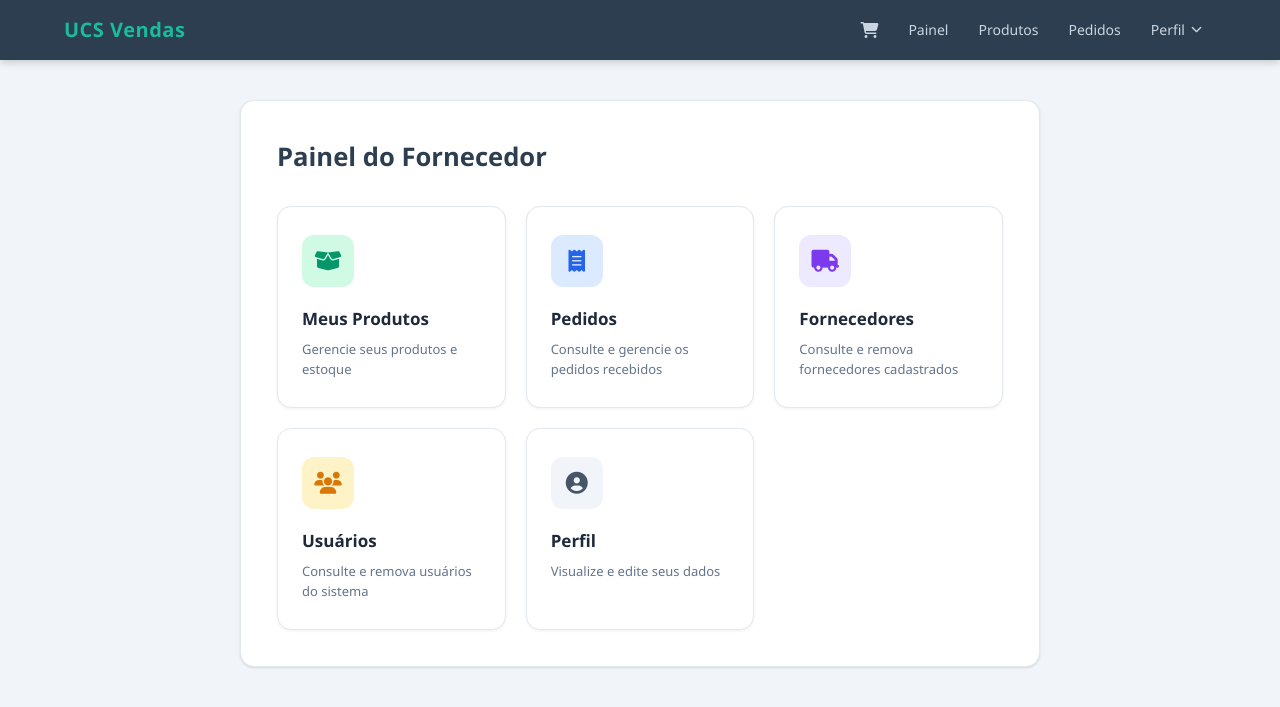
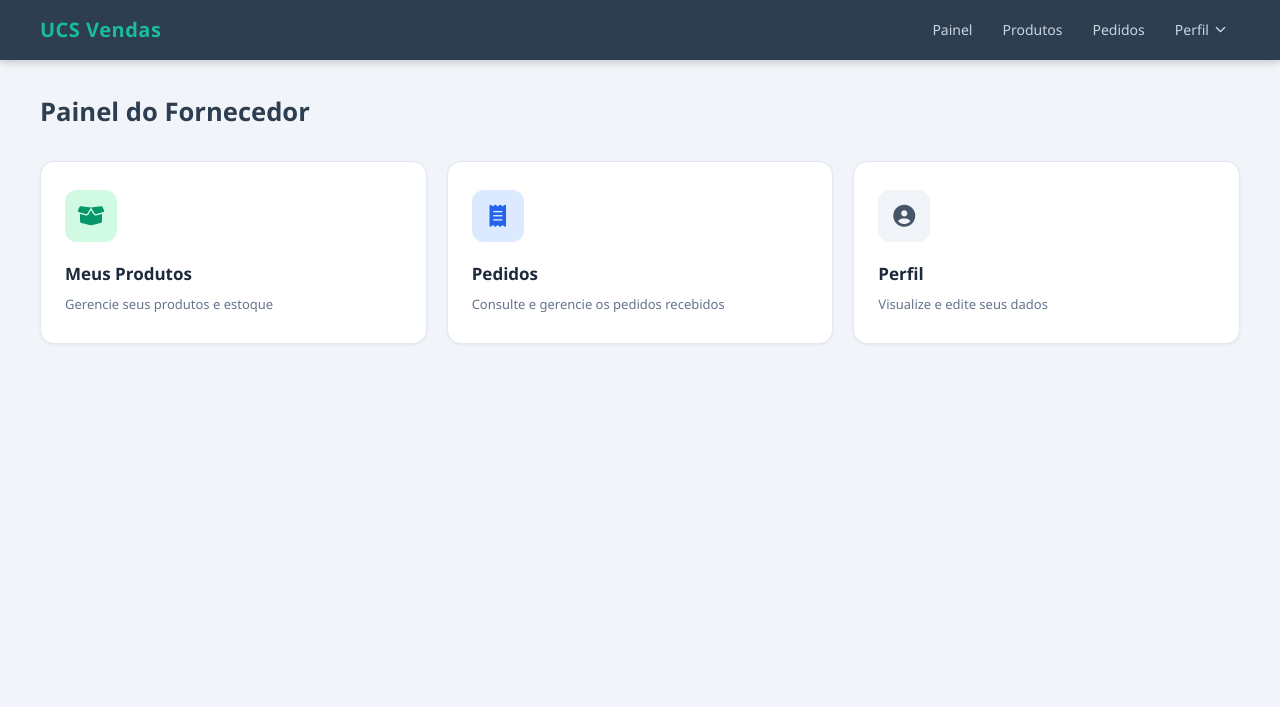
Before and after one commit to ThiagoFrancischini/UCSVendas, a PHP site: page /UCSVendas/views/dashboards/index.php in a window 1280 px wide. Shown: the top 707 px of the page. Run offline with PHP 8.4, Linux system fonts and the light colour scheme; the visitor is signed in with stand-in values (Sample User, id 1).

Commit message:
Ajustes UI

```diff
--- a/api/deleta_fornecedor.php
+++ b/api/deleta_fornecedor.php
@@ -1,7 +1,7 @@
 <?php
 header('Content-Type: application/json');
 if (session_status() == PHP_SESSION_NONE) session_start();
-if (!isset($_SESSION['perfil']) || !in_array($_SESSION['perfil'], ['FORNECEDOR', 'ADMIN'])) {
+if (!isset($_SESSION['perfil']) || $_SESSION['perfil'] !== 'ADMIN') {
     echo json_encode(['sucesso' => false, 'mensagem' => 'Acesso negado.']);
     exit;
 }
--- a/api/deleta_usuario.php
+++ b/api/deleta_usuario.php
@@ -1,7 +1,7 @@
 <?php
 header('Content-Type: application/json');
 if (session_status() == PHP_SESSION_NONE) session_start();
-if (!isset($_SESSION['perfil']) || !in_array($_SESSION['perfil'], ['FORNECEDOR', 'ADMIN'])) {
+if (!isset($_SESSION['perfil']) || $_SESSION['perfil'] !== 'ADMIN') {
     echo json_encode(['sucesso' => false, 'mensagem' => 'Acesso negado.']);
     exit;
 }
--- a/api/lista_fornecedores.php
+++ b/api/lista_fornecedores.php
@@ -1,7 +1,7 @@
 <?php
 header('Content-Type: application/json');
 if (session_status() == PHP_SESSION_NONE) session_start();
-if (!isset($_SESSION['perfil']) || !in_array($_SESSION['perfil'], ['FORNECEDOR', 'ADMIN'])) {
+if (!isset($_SESSION['perfil']) || $_SESSION['perfil'] !== 'ADMIN') {
     echo json_encode(['sucesso' => false, 'mensagem' => 'Acesso negado.']);
     exit;
 }
--- a/api/lista_usuarios.php
+++ b/api/lista_usuarios.php
@@ -1,7 +1,7 @@
 <?php
 header('Content-Type: application/json');
 if (session_status() == PHP_SESSION_NONE) session_start();
-if (!isset($_SESSION['perfil']) || !in_array($_SESSION['perfil'], ['FORNECEDOR', 'ADMIN'])) {
+if (!isset($_SESSION['perfil']) || $_SESSION['perfil'] !== 'ADMIN') {
     echo json_encode(['sucesso' => false, 'mensagem' => 'Acesso negado.']);
     exit;
 }
--- a/assets/css/style.css
+++ b/assets/css/style.css
@@ -47,12 +47,10 @@ header {
 }
 
 .header-container {
-    max-width: 1200px;
-    margin: 0 auto;
     display: flex;
     justify-content: space-between;
     align-items: center;
-    padding: 0 24px;
+    padding: 0 40px;
     height: 60px;
 }
 
@@ -207,13 +205,22 @@ header {
    MAIN / LAYOUT
    ============================================================ */
 main {
-    max-width: 800px;
+    max-width: 640px;
     margin: 40px auto;
     background-color: #fff;
     padding: 36px;
     border-radius: var(--radius-lg);
     box-shadow: var(--shadow-sm);
     border: 1px solid var(--gray-200);
+}
+
+main.dash-main {
+    max-width: none;
+    background: transparent;
+    box-shadow: none;
+    border: none;
+    padding: 32px 40px;
+    margin: 0;
 }
 
 h1, h2, h3 {
--- a/assets/js/auth/login.js
+++ b/assets/js/auth/login.js
@@ -18,8 +18,14 @@ $(document).ready(function() {
             },
             success: function(response) {
                 if (response.sucesso) {
+                    var params = new URLSearchParams(window.location.search);
+                    var redirect = params.get('redirect');
                     if (response.perfil === 'FORNECEDOR') {
                         window.location.href = '../dashboards/index.php';
+                    } else if (response.perfil === 'ADMIN') {
+                        window.location.href = '../admin/index.php';
+                    } else if (redirect === 'checkout') {
+                        window.location.href = '../store/checkout.php';
                     } else {
                         window.location.href = '../store/index.php';
                     }
--- a/assets/js/auth/registro.js
+++ b/assets/js/auth/registro.js
@@ -75,7 +75,8 @@ $(document).ready(function() {
                 if (response.sucesso) {
                     mensagemDiv.addClass('alert alert-success').text('Cadastro realizado com sucesso! Redirecionando para o login...').show();
                     setTimeout(function() {
-                        window.location.href = 'login.php';
+                        var redirect = window.REGISTRO_REDIRECT || '';
+                        window.location.href = 'login.php' + (redirect ? '?redirect=' + encodeURIComponent(redirect) : '');
                     }, 2000);
                 } else {
                     mensagemDiv.addClass('alert alert-error').text(response.mensagem).show();
--- a/views/auth/registro.php
+++ b/views/auth/registro.php
@@ -2,6 +2,7 @@
 if (!defined('BASE_URL')) {
     require_once(__DIR__ . '/../../config.php');
 }
+$redirect = htmlspecialchars($_GET['redirect'] ?? '', ENT_QUOTES);
 include_once '../layouts/header.php';
 ?>
 
@@ -71,4 +72,5 @@ include_once '../layouts/header.php';
 
 <?php include_once '../layouts/footer.php'; ?>
 
+<script>window.REGISTRO_REDIRECT = '<?php echo $redirect; ?>';</script>
 <script src="../../assets/js/auth/registro.js"></script>
--- a/views/dashboards/fornecedores/index.php
+++ b/views/dashboards/fornecedores/index.php
@@ -5,14 +5,14 @@ if (!defined('BASE_URL')) {
 if (session_status() == PHP_SESSION_NONE) {
     session_start();
 }
-if (!isset($_SESSION['perfil']) || $_SESSION['perfil'] !== 'FORNECEDOR') {
+if (!isset($_SESSION['perfil']) || $_SESSION['perfil'] !== 'ADMIN') {
     header('Location: ' . BASE_URL . '/views/store/index.php');
     exit;
 }
 ?>
 <?php include_once '../../layouts/header.php'; ?>
 
-<main>
+<main class="dash-main">
     <div class="page-header">
         <h1>Fornecedores</h1>
     </div>
--- a/views/dashboards/index.php
+++ b/views/dashboards/index.php
@@ -13,7 +13,7 @@ if (!isset($_SESSION['perfil']) || $_SESSION['perfil'] !== 'FORNECEDOR') {
 ?>
 <?php include_once '../layouts/header.php'; ?>
 
-<main>
+<main class="dash-main">
     <h1>Painel do Fornecedor</h1>
 
     <div class="dashboard-cards">
@@ -27,18 +27,6 @@ if (!isset($_SESSION['perfil']) || $_SESSION['perfil'] !== 'FORNECEDOR') {
             <div class="dashboard-card-icon"><i class="fas fa-receipt"></i></div>
             <h3>Pedidos</h3>
             <p>Consulte e gerencie os pedidos recebidos</p>
-        </a>
-
-        <a href="fornecedores/index.php" class="dashboard-card card-purple">
-            <div class="dashboard-card-icon"><i class="fas fa-truck"></i></div>
-            <h3>Fornecedores</h3>
-            <p>Consulte e remova fornecedores cadastrados</p>
-        </a>
-
-        <a href="usuarios/index.php" class="dashboard-card card-orange">
-            <div class="dashboard-card-icon"><i class="fas fa-users"></i></div>
-            <h3>Usuários</h3>
-            <p>Consulte e remova usuários do sistema</p>
         </a>
 
         <a href="../perfil/index.php" class="dashboard-card card-gray">
--- a/views/dashboards/pedidos/index.php
+++ b/views/dashboards/pedidos/index.php
@@ -97,7 +97,7 @@ window.BASE_URL = '<?php echo BASE_URL; ?>';
 <script src="<?php echo BASE_URL; ?>/assets/js/dashboard/pedidos.js"></script>
 
 <style>
-.ped-admin-page { max-width: 1100px; margin: 40px auto; padding: 0 20px; }
+.ped-admin-page { max-width: none; background: transparent; box-shadow: none; border: none; padding: 32px 40px; margin: 0; }
 .ped-admin-header { display: flex; flex-wrap: wrap; justify-content: space-between; align-items: center; gap: 16px; margin-bottom: 24px; }
 .ped-admin-header h1 { font-size: 26px; margin: 0; }
 .ped-busca { display: flex; gap: 8px; flex-wrap: wrap; }
--- a/views/dashboards/produtos/index.php
+++ b/views/dashboards/produtos/index.php
@@ -12,7 +12,7 @@ if (!isset($_SESSION['perfil']) || $_SESSION['perfil'] !== 'FORNECEDOR') {
 ?>
 <?php include_once '../../layouts/header.php'; ?>
 
-<main>
+<main class="dash-main">
     <div class="page-header">
         <h1>Meus Produtos</h1>
         <a href="adicionar.php" class="btn-primary"><i class="fas fa-plus"></i> Adicionar Produto</a>
--- a/views/dashboards/usuarios/index.php
+++ b/views/dashboards/usuarios/index.php
@@ -5,14 +5,14 @@ if (!defined('BASE_URL')) {
 if (session_status() == PHP_SESSION_NONE) {
     session_start();
 }
-if (!isset($_SESSION['perfil']) || $_SESSION['perfil'] !== 'FORNECEDOR') {
+if (!isset($_SESSION['perfil']) || $_SESSION['perfil'] !== 'ADMIN') {
     header('Location: ' . BASE_URL . '/views/store/index.php');
     exit;
 }
 ?>
 <?php include_once '../../layouts/header.php'; ?>
 
-<main>
+<main class="dash-main">
     <div class="page-header">
         <h1>Usuários</h1>
     </div>
--- a/views/layouts/header.php
+++ b/views/layouts/header.php
@@ -20,7 +20,9 @@ if (session_status() == PHP_SESSION_NONE) {
         <div class="header-container">
             <a href="<?php echo BASE_URL; ?>/index.php" class="logo">UCS Vendas</a>
             <nav class="nav-links">
+                <?php if (!isset($_SESSION['perfil']) || $_SESSION['perfil'] === 'CLIENTE'): ?>
                 <a href="<?php echo BASE_URL; ?>/views/store/carrinho.php" class="carrinho-link"><i class="fas fa-shopping-cart"></i><span id="carrinho-badge" class="carrinho-badge" style="display:none">0</span></a>
+                <?php endif; ?>
                 <?php if (isset($_SESSION['perfil'])): ?>
                     <?php if ($_SESSION['perfil'] === 'FORNECEDOR'): ?>
                         <a href="<?php echo BASE_URL; ?>/views/dashboards/index.php">Painel</a>
--- a/views/store/index.php
+++ b/views/store/index.php
@@ -27,9 +27,7 @@ include_once '../layouts/header.php';
 
 <style>
 .vitrine {
-    max-width: 1200px;
-    margin: 40px auto;
-    padding: 0 20px;
+    padding: 32px 40px;
 }
 
 .page-header {
--- a/views/store/meus_pedidos.php
+++ b/views/store/meus_pedidos.php
@@ -59,7 +59,7 @@ window.BASE_URL = '<?php echo BASE_URL; ?>';
 <script src="<?php echo BASE_URL; ?>/assets/js/store/meus_pedidos.js"></script>
 
 <style>
-.meus-pedidos-page { max-width: 900px; margin: 40px auto; padding: 0 20px; }
+.meus-pedidos-page { max-width: none; margin: 0; padding: 32px 40px; background: transparent; box-shadow: none; border: none; }
 .meus-pedidos-page h1 { font-size: 26px; margin-bottom: 24px; }
 .loading-msg, .vazio-msg { text-align: center; padding: 60px 0; color: #888; font-size: 16px; }
 .pedido-card { background: #fff; border: 1px solid #e8edf3; border-radius: 16px; padding: 22px 28px; margin-bottom: 14px; box-shadow: 0 2px 12px rgba(0,0,0,0.05); transition: box-shadow .2s; }
```
Also changed, not shown: views/store/carrinho.php (+9 -3 lines), views/store/checkout.php (+8 -26 lines), views/store/detalhes.php (+4 -3 lines), api/processa_produto.php (line endings or trailing spaces).
